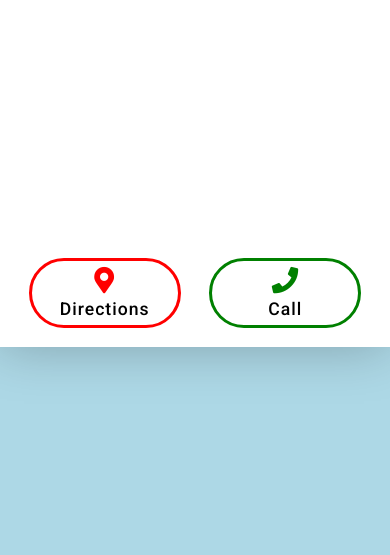
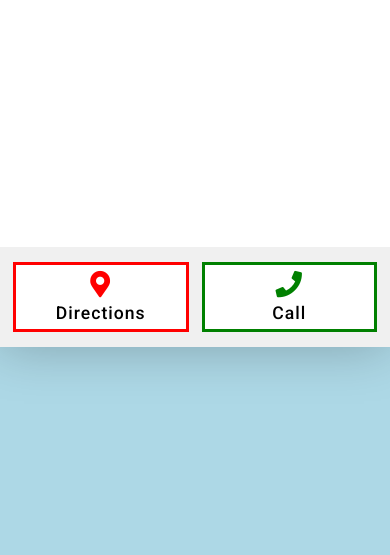
Before and after one commit to aalbareedi/frontend-practice, a plain HTML site: page mobileSite1/mobile1.html in a window 390 px wide. Shown: the part 286-841 px from the top of the page. Drawn offline with Linux system fonts and the light colour scheme.

Commit message:
mobile sidenav buttons

```diff
--- a/mobileSite1/mobile1.html
+++ b/mobileSite1/mobile1.html
@@ -22,7 +22,10 @@
       rel="stylesheet"
     />
   </head>
-
+  <!-- <div class="directionsText">
+            4251 N. Milwaukee Ave Chicago, Illinois 60641
+          </div> -->
+  <!-- <div class="callText">(773) 282-0013</div> -->
   <body>
     <nav class="mainSiteNavbar">
       <div class="navLogo">
@@ -51,16 +54,19 @@
           <i class="fas fa-chevron-down dropDownIcon"></i>
         </div>
       </div>
-      <div class="sideNavButtons">
+
+      <div class="sideNavSocial">
         <button class="contactBtn" id="directionsBtn">
           <i class="fas fa-map-marker-alt contactIcon directionsIcon"></i
           >Directions
         </button>
+
         <button class="contactBtn" id="callBtn">
           <i class="fas fa-phone contactIcon callIcon"></i>Call
         </button>
       </div>
     </div>
+
     <div class="landingContent">
       <div class="landingInfoBox">
         <h1 class="landingHeading">Welcome to my mobile site layout</h1>
--- a/mobileSite1/style.css
+++ b/mobileSite1/style.css
@@ -90,26 +90,30 @@
   margin-left: 14px;
   margin-top: 1px;
 }
-.sideNavButtons {
-  /* background-color: rgb(163, 212, 107); */
+.sideNavSocial {
+  background-color: #f0f0f0;
   display: flex;
   justify-content: space-evenly;
+  align-items: center;
   width: 100%;
   position: absolute;
-  bottom: 3%;
+  bottom: 0;
+  height: 100px;
 }
-.contactIcon {
-  font-size: 1.5em;
-  margin-bottom: 5px;
-  color: #2c4bff;
+
+.callBox {
+  width: 50%;
+  display: flex;
+  flex-direction: column;
+  justify-content: flex-end;
+  align-items: center;
 }
 .contactBtn {
   background-color: white;
-  border-radius: 141px;
   cursor: pointer;
   font-weight: 500;
   height: 70px;
-  width: 39%;
+  width: 45%;
   outline: none;
   display: flex;
   flex-direction: column;
@@ -123,6 +127,11 @@
 }
 #callBtn {
   border: 3px solid green;
+}
+.contactIcon {
+  font-size: 1.5em;
+  margin-bottom: 5px;
+  color: #2c4bff;
 }
 .directionsIcon {
   color: red;
```
Also changed, not shown: 1 other file.
